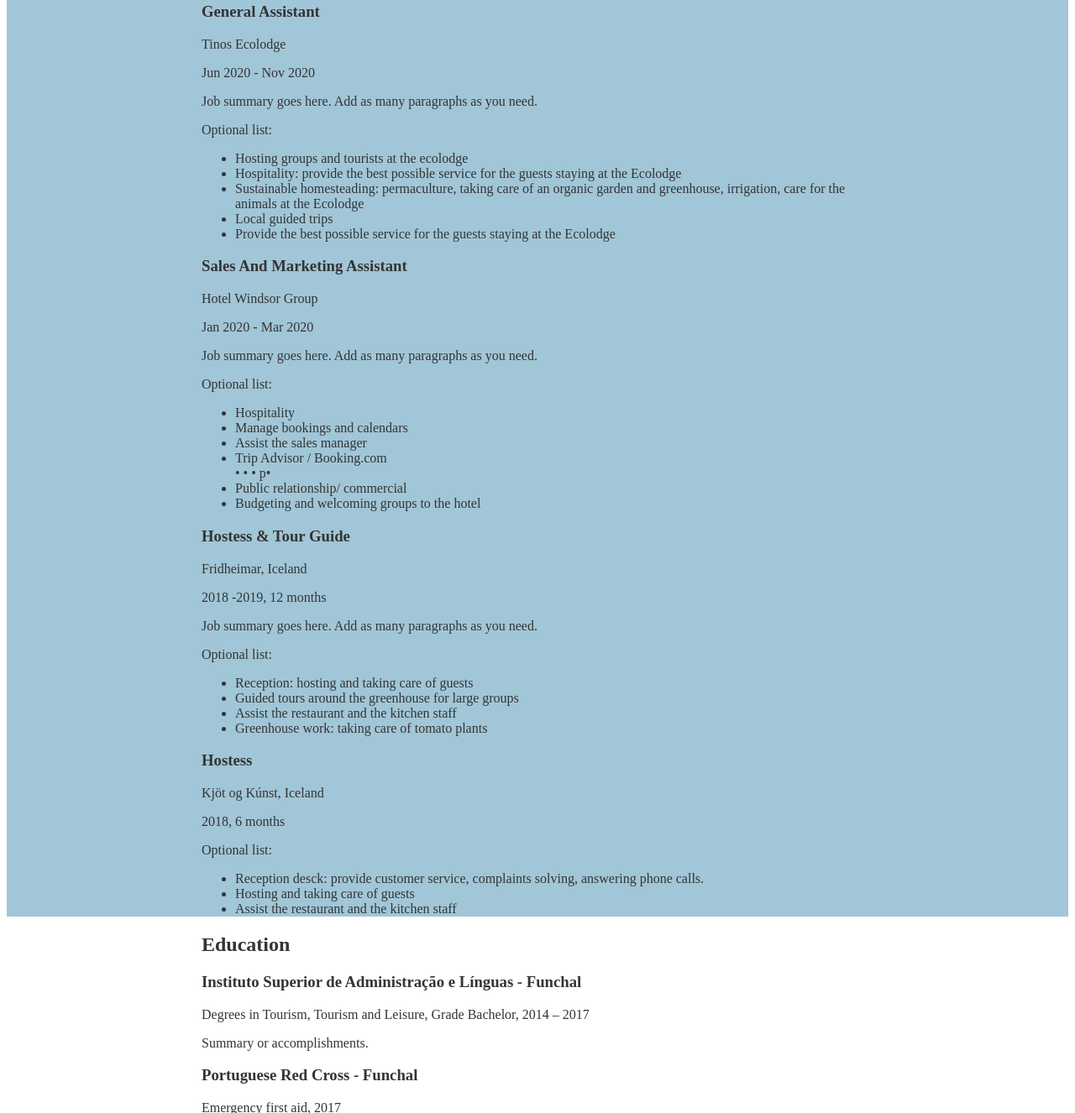
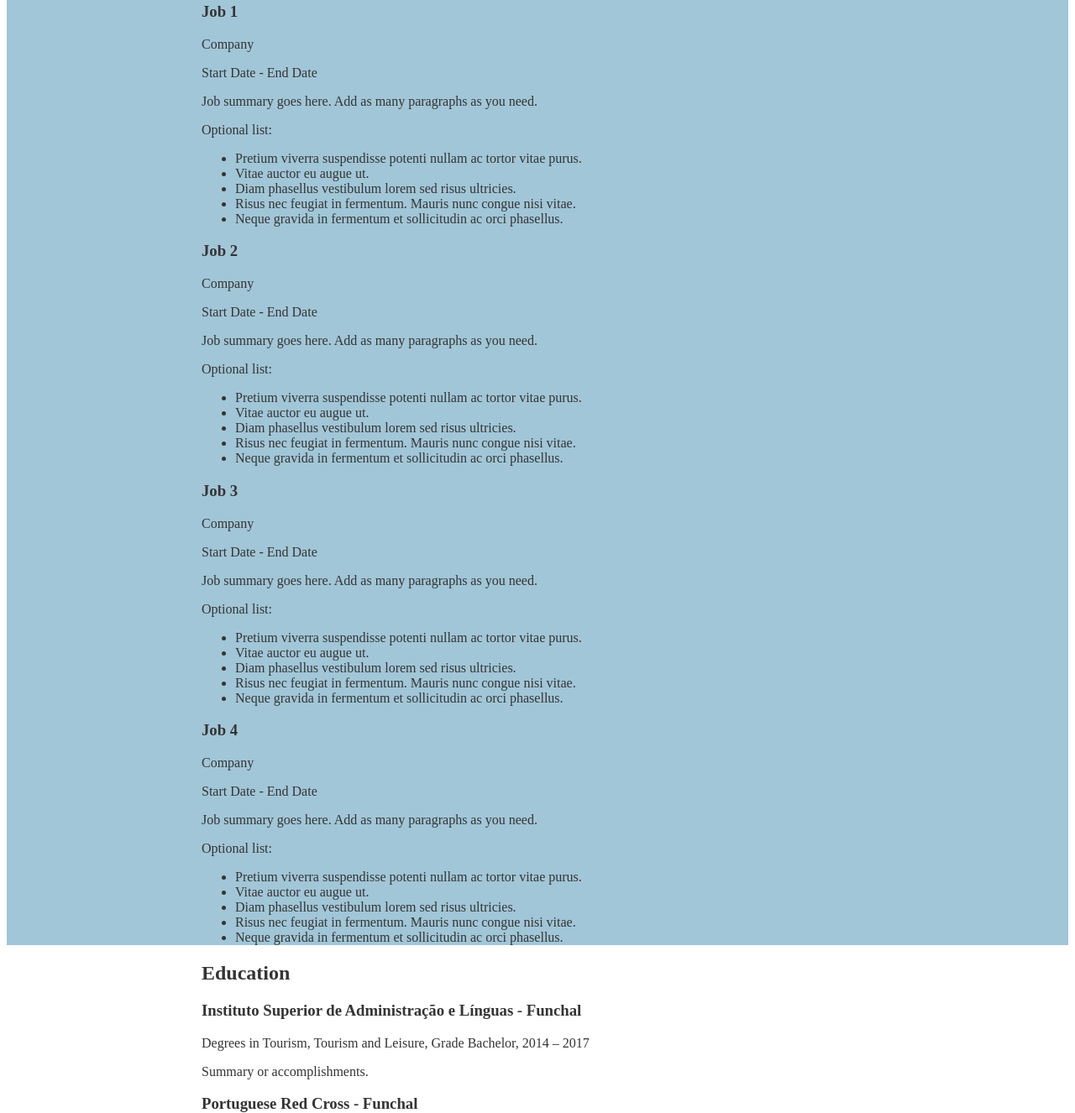
Before and after one commit to luminitap/ccs-portfolio, a plain HTML site: page index.html in a window 1280 px wide. Shown: the part 1155-2481 px from the top of the page at 84% size. Drawn offline with Linux system fonts and the light colour scheme.

Commit message:
change text to ipsum lorem on work experience

```diff
--- a/index.html
+++ b/index.html
@@ -27,7 +27,7 @@
 
           <!-- Copy the whole <section> block to add more projects. -->
           <section>
-            <h3>Tales of Sonia by Suzaan Aikin</h3>
+            <h3>Project 1</h3>
             <img src="images/project-courses.jpg" alt="book cover and inside snipet of the book">
             <p>Summary or description of the project and/or your role in it. Add as many paragraphs as you need.</p>
             <a class="btn" href="#" target="_blank">View project / case study</a>
@@ -36,7 +36,7 @@
 
           <!-- Copy the whole <section> block to add more projects. -->
             <section>
-              <h3>Near me monastery</h3>
+              <h3>Project 2</h3>
               <img src="images/project-courses.jpg" alt="book cover and inside snipet of the book">
               <p>Summary or <a href="">description</a> of the project and/or your role in it. Add as many paragraphs as you need.</p>
               <a class="btn" href="#" target="_blank">View live site</a>
@@ -51,67 +51,70 @@
           <h2>Work Experience</h2>
           <p>See my complete work history on <a href="https://www.linkedin.com/in/luminitapanuta/">Linkedin</a>.</p>
 
-          <!-- Copy this whole <section> block to add more jobs. -->
-          <!-- Copy this whole <section> block to add more jobs. -->
-
+          <!-- Job 1. -->
           <section>
-            <h3>General Assistant</h3>
-            <p>Tinos Ecolodge</p>
-            <p>Jun 2020 - Nov 2020</p>
+            <h3>Job 1</h3>
+            <p>Company</p>
+            <p>Start Date - End Date</p>
             <p>Job summary goes here. Add as many paragraphs as you need.</p>
             <p>Optional list:</p>
             <ul>
-              <li>Hosting groups and tourists at the ecolodge</li>
-              <li>Hospitality: provide the best possible service for the guests staying at the Ecolodge</li>
-              <li>Sustainable homesteading: permaculture, taking care of an organic garden and greenhouse, irrigation, care for the animals at the Ecolodge </li>
-              <li>Local guided trips</li>
-              <li>Provide the best possible service for the guests staying at the Ecolodge</li>
+              <li>Pretium viverra suspendisse potenti nullam ac tortor vitae purus.</li>
+              <li>Vitae auctor eu augue ut.</li>
+              <li>Diam phasellus vestibulum lorem sed risus ultricies.</li>
+              <li>Risus nec feugiat in fermentum. Mauris nunc congue nisi vitae. </li>
+              <li>Neque gravida in fermentum et sollicitudin ac orci phasellus.</li>
             </ul>
           </section>
-          <!-- End of Job block. -->
+
+          <!-- Job 2. -->
           <section>
-            <h3>Sales And Marketing Assistant </h3>
-            <p>Hotel Windsor Group</p>
-            <p>Jan 2020 - Mar 2020</p>
+            <h3>Job 2</h3>
+            <p>Company</p>
+            <p>Start Date - End Date</p>
             <p>Job summary goes here. Add as many paragraphs as you need.</p>
             <p>Optional list:</p>
             <ul>
-              <li>Hospitality</li>
-              <li>Manage bookings and calendars</li>
-              <li>Assist the sales manager</li>
-              <li>Trip Advisor / Booking.com</li> • •  • p• </li>
-              <li>Public relationship/ commercial </li>
-              <li>Budgeting and welcoming groups to the hotel</li>
+              <li>Pretium viverra suspendisse potenti nullam ac tortor vitae purus.</li>
+              <li>Vitae auctor eu augue ut.</li>
+              <li>Diam phasellus vestibulum lorem sed risus ultricies.</li>
+              <li>Risus nec feugiat in fermentum. Mauris nunc congue nisi vitae. </li>
+              <li>Neque gravida in fermentum et sollicitudin ac orci phasellus.</li>
             </ul>
           </section>
-          <!-- End of Job block. -->
+
+          <!-- Job 3. -->
           <section>
-            <h3>Hostess & Tour Guide</h3>
-            <p>Fridheimar, Iceland</p>
-            <p>2018 -2019, 12 months</p>
+            <h3>Job 3</h3>
+            <p>Company</p>
+            <p>Start Date - End Date</p>
             <p>Job summary goes here. Add as many paragraphs as you need.</p>
             <p>Optional list:</p>
             <ul>
-              <li>Reception: hosting and taking care of guests </li>
-              <li>Guided tours around the greenhouse for large groups </li>
-              <li>Assist the restaurant and the kitchen staff</li>
-              <li>Greenhouse work: taking care of tomato plants</li>
+              <li>Pretium viverra suspendisse potenti nullam ac tortor vitae purus.</li>
+              <li>Vitae auctor eu augue ut.</li>
+              <li>Diam phasellus vestibulum lorem sed risus ultricies.</li>
+              <li>Risus nec feugiat in fermentum. Mauris nunc congue nisi vitae. </li>
+              <li>Neque gravida in fermentum et sollicitudin ac orci phasellus.</li>
             </ul>
           </section>
-          <!-- End of Job block. -->
+
+          <!-- Job 4. -->
           <section>
-            <h3>Hostess</h3>
-            <p>Kjöt og Kúnst, Iceland</p>
-            <p>2018, 6 months</p>
-
+            <h3>Job 4</h3>
+            <p>Company</p>
+            <p>Start Date - End Date</p>
+            <p>Job summary goes here. Add as many paragraphs as you need.</p>
             <p>Optional list:</p>
             <ul>
-              <li>Reception desck: provide customer service, complaints solving, answering phone calls.</li>
-              <li>Hosting and taking care of guests</li>
-              <li>Assist the restaurant and the kitchen staff</li>
+              <li>Pretium viverra suspendisse potenti nullam ac tortor vitae purus.</li>
+              <li>Vitae auctor eu augue ut.</li>
+              <li>Diam phasellus vestibulum lorem sed risus ultricies.</li>
+              <li>Risus nec feugiat in fermentum. Mauris nunc congue nisi vitae. </li>
+              <li>Neque gravida in fermentum et sollicitudin ac orci phasellus.</li>
             </ul>
           </section>
-          <!-- End of Job block. -->
+
         </div>
       </section>
 
```
